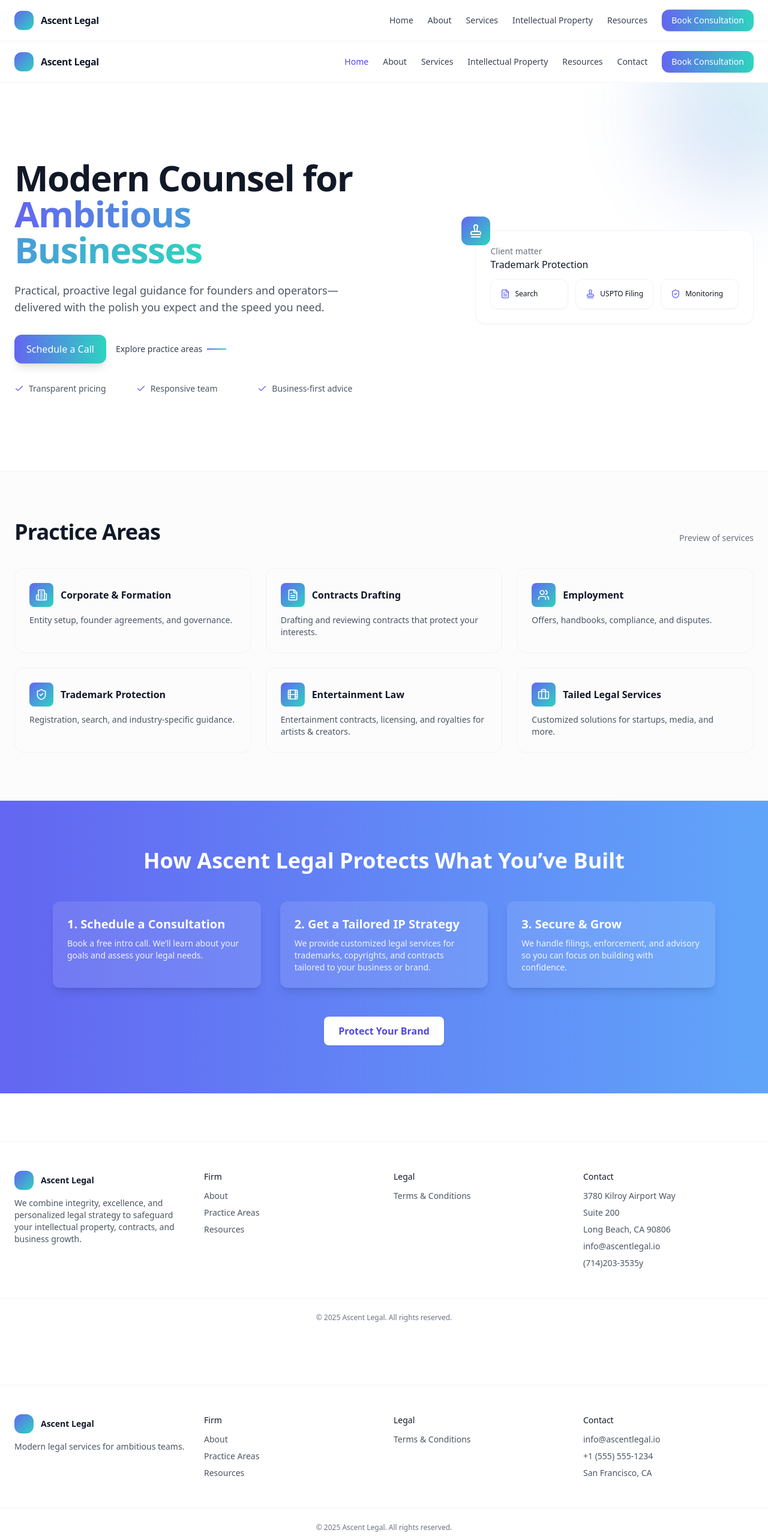
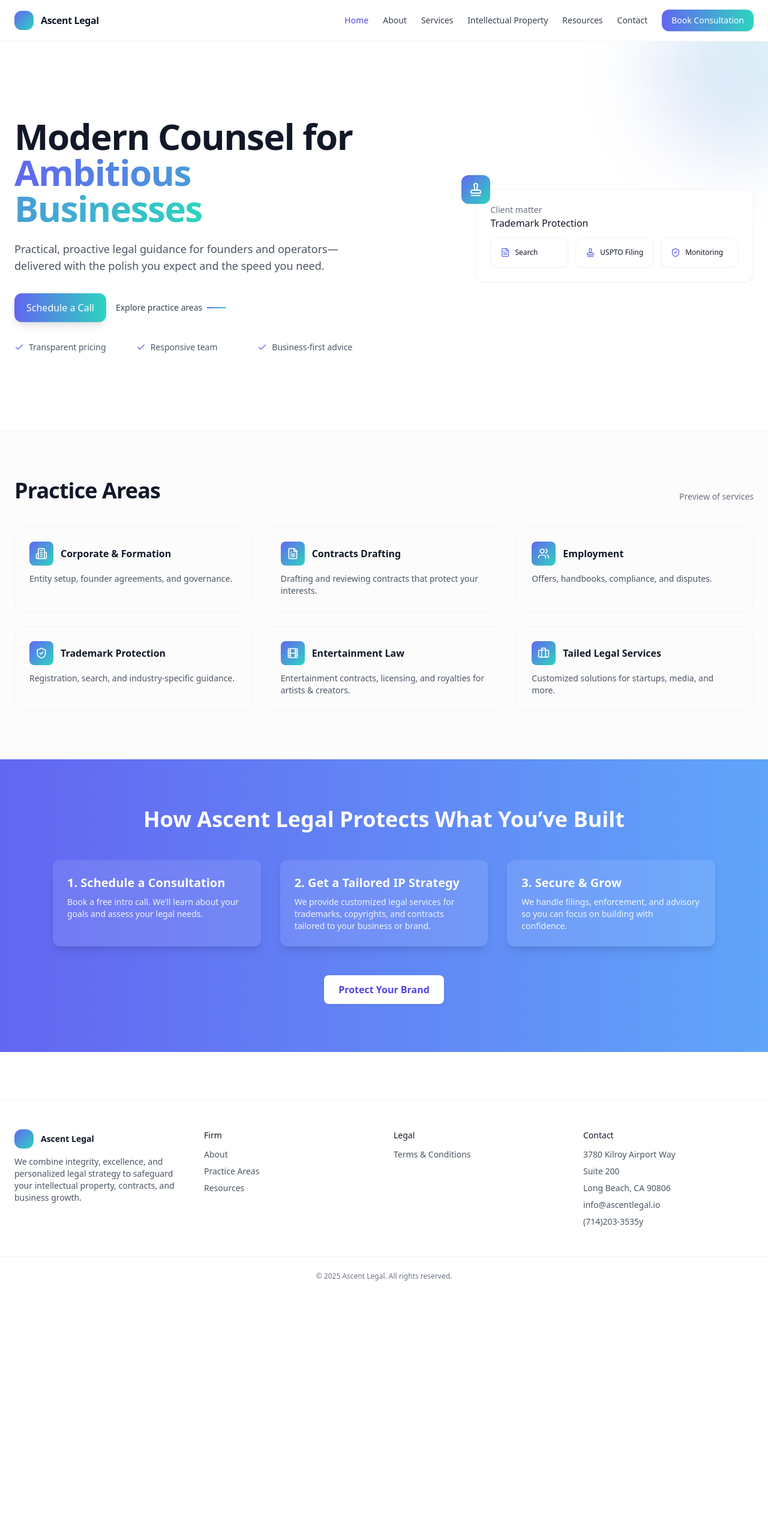
Before and after one commit to ajdreams17/Ascentlegal, a Next.js app: page / in a window 1280 px wide. Shown: the top 2566 px of the page at 60% size. After the commit the page ends 2160 px from the top, so only its background shows below. Built offline with nearby package versions, Linux system fonts and the light colour scheme.

Commit message:
Update layout.jsx

```diff
--- a/app/layout.jsx
+++ b/app/layout.jsx
@@ -1,5 +1,4 @@
 import "./globals.css";
-import Link from "next/link";
 
 export const metadata = {
   title: "Ascent Legal",
@@ -7,85 +6,9 @@ export const metadata = {
 };
 
 export default function RootLayout({ children }) {
-  const nav = [
-    { href: "/", label: "Home" },
-    { href: "/about", label: "About" },
-    { href: "/services", label: "Services" },
-    { href: "/ip", label: "Intellectual Property" },
-    { href: "/resources", label: "Resources" },
-  ];
-
   return (
     <html lang="en">
-      <body className="min-h-screen bg-white text-gray-900">
-        {/* Header */}
-        <header className="sticky top-0 z-40 border-b border-gray-100 bg-white/80 backdrop-blur">
-          <div className="mx-auto max-w-7xl px-6 py-4 flex items-center justify-between">
-            <Link href="/" className="flex items-center gap-3">
-              <div className="h-8 w-8 rounded-xl bg-gradient-to-br from-indigo-500 to-teal-400" />
-              <span className="font-semibold tracking-tight">Ascent Legal</span>
-            </Link>
-            <nav className="hidden md:flex items-center gap-6 text-sm">
-              {nav.map((n) => (
-                <Link
-                  key={n.href}
-                  href={n.href}
-                  className="text-gray-700 hover:text-indigo-600 transition-colors"
-                >
-                  {n.label}
-                </Link>
-              ))}
-              <Link
-                href="/contact"
-                className="rounded-xl bg-gradient-to-r from-indigo-500 to-teal-400 px-4 py-2 text-white shadow"
-              >
-                Book Consultation
-              </Link>
-            </nav>
-          </div>
-        </header>
-
-        {/* Page content */}
-        {children}
-
-        {/* Footer */}
-        <footer className="border-t border-gray-100 mt-20">
-          <div className="mx-auto max-w-7xl px-6 py-12 grid sm:grid-cols-2 md:grid-cols-4 gap-8 text-sm">
-            <div>
-              <div className="flex items-center gap-3">
-                <div className="h-8 w-8 rounded-xl bg-gradient-to-br from-indigo-500 to-teal-400" />
-                <span className="font-semibold">Ascent Legal</span>
-              </div>
-              <p className="mt-3 text-gray-600">Modern legal services for ambitious teams.</p>
-            </div>
-            <div>
-              <h4 className="font-medium">Firm</h4>
-              <ul className="mt-3 space-y-2 text-gray-600">
-                <li><Link href="/about" className="hover:text-indigo-600">About</Link></li>
-                <li><Link href="/services" className="hover:text-indigo-600">Practice Areas</Link></li>
-                <li><Link href="/resources" className="hover:text-indigo-600">Resources</Link></li>
-              </ul>
-            </div>
-            <div>
-              <h4 className="font-medium">Legal</h4>
-              <ul className="mt-3 space-y-2 text-gray-600">
-                <li>Terms & Conditions</li>
-              </ul>
-            </div>
-            <div>
-              <h4 className="font-medium">Contact</h4>
-              <ul className="mt-3 space-y-2 text-gray-600">
-                <li>info@ascentlegal.io</li>
-                <li>+1 (555) 555-1234</li>
-                <li>San Francisco, CA</li>
-              </ul>
-            </div>
-          </div>
-          <div className="border-t border-gray-100 py-6 text-center text-xs text-gray-500">
-            © {new Date().getFullYear()} Ascent Legal. All rights reserved.
-          </div>
-        </footer>
-      </body>
+      <body>{children}</body>
     </html>
   );
 }
```
